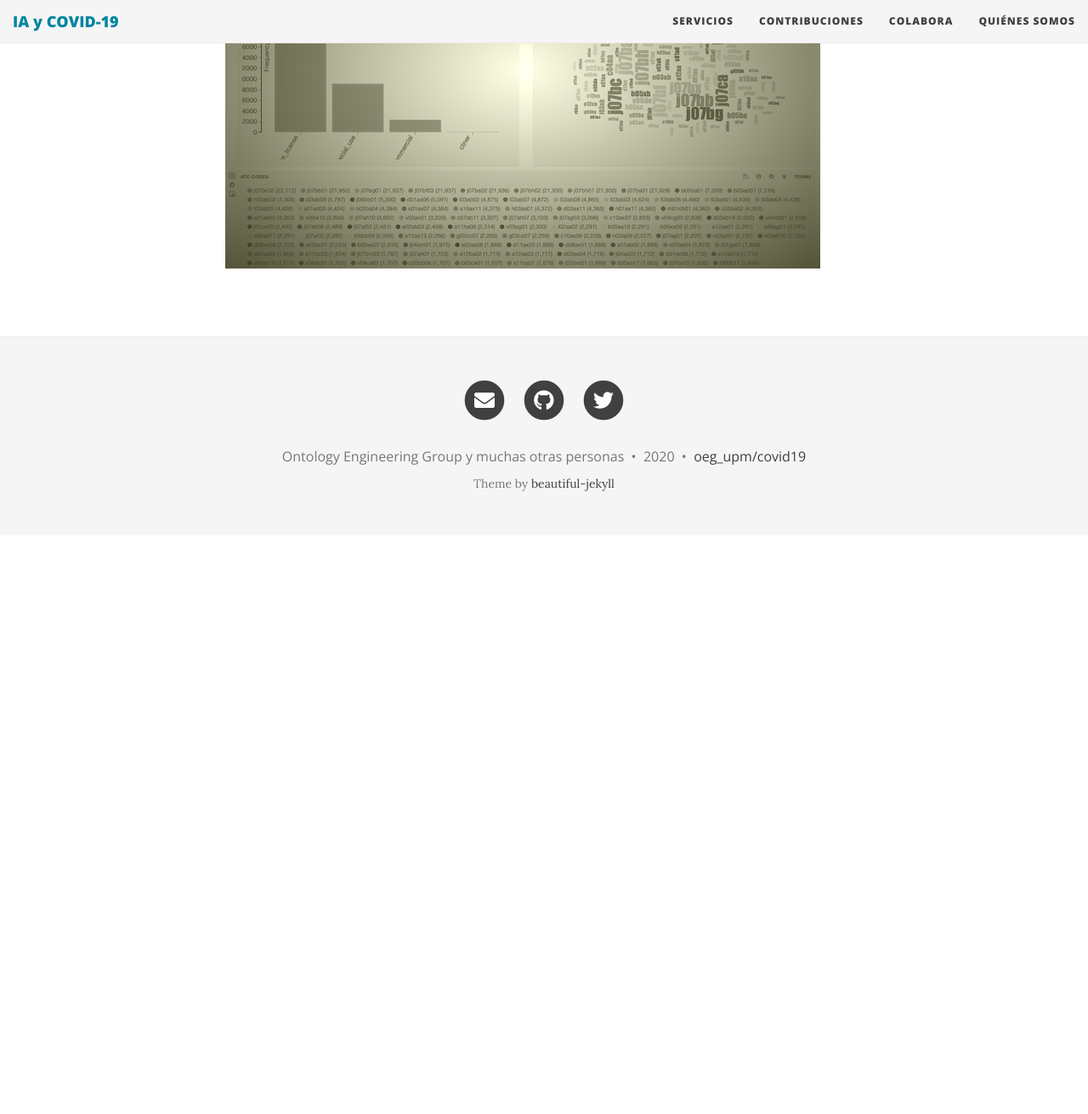
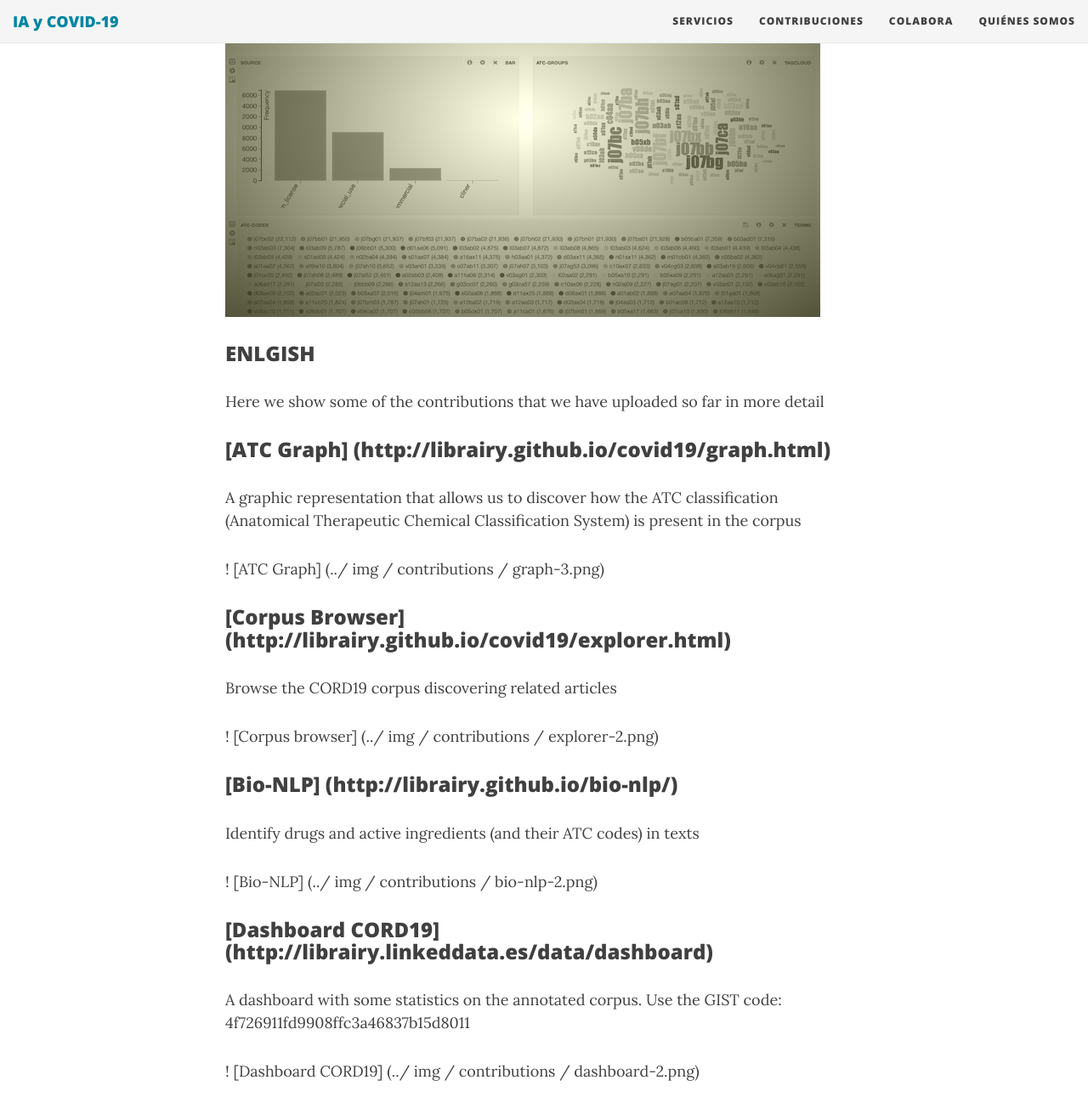
Before and after one commit to oeg-upm/covid19, a Jekyll site: the page built from contributions.md, in a window 1280 px wide and 1400 px high, scrolled down 2485 px. Shown: the top 1311 px of the window at 85% size. Built offline with Jekyll 4.4.1, drawn with Linux system fonts in a browser that asks for light colours; nearby versions of some CDN libraries; before the commit the page ends 3115 px from its top, so only the background shows below that.

```diff
--- a/contributions.md
+++ b/contributions.md
@@ -28,6 +29,32 @@ Un dashboard con algunas estadísticas sobre el corpus anotado. Usa el código G
 
 ![Dashboard CORD19](../img/contributions/dashboard-2.png)
 
+
+### ENLGISH
+Here we show some of the contributions that we have uploaded so far in more detail
+
+### [ATC Graph] (http://librairy.github.io/covid19/graph.html)
+
+A graphic representation that allows us to discover how the ATC classification (Anatomical Therapeutic Chemical Classification System) is present in the corpus
+
+! [ATC Graph] (../ img / contributions / graph-3.png)
+
+### [Corpus Browser] (http://librairy.github.io/covid19/explorer.html)
+
+Browse the CORD19 corpus discovering related articles
+
+! [Corpus browser] (../ img / contributions / explorer-2.png)
+
+### [Bio-NLP] (http://librairy.github.io/bio-nlp/)
+Identify drugs and active ingredients (and their ATC codes) in texts
+
+! [Bio-NLP] (../ img / contributions / bio-nlp-2.png)
+
+### [Dashboard CORD19] (http://librairy.linkeddata.es/data/dashboard)
+
+A dashboard with some statistics on the annotated corpus. Use the GIST code: 4f726911fd9908ffc3a46837b15d8011
+
+! [Dashboard CORD19] (../ img / contributions / dashboard-2.png)
 
 <!-- Section
 <section>
```
Also changed, not shown: other parts of contributions.md (+1 -0 lines), aboutus.md (+15 -0 lines), colabora.md (+10 -0 lines), index.md (+17 -1 lines).
